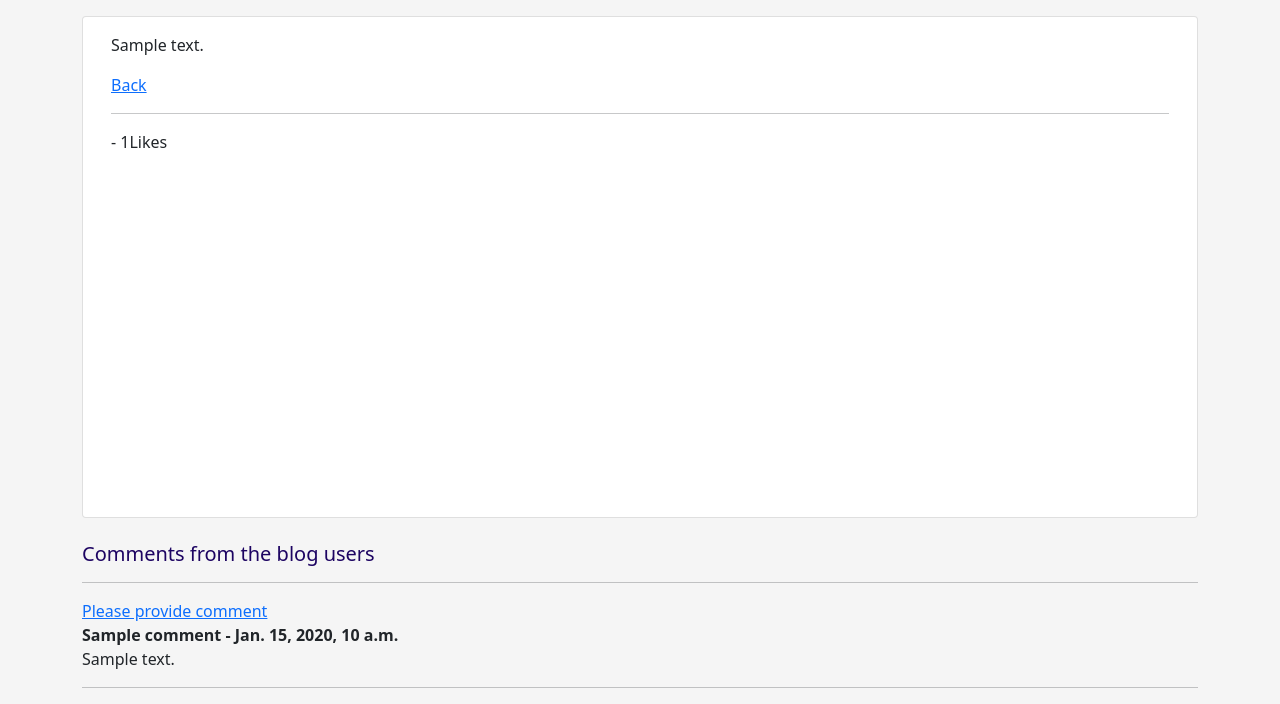
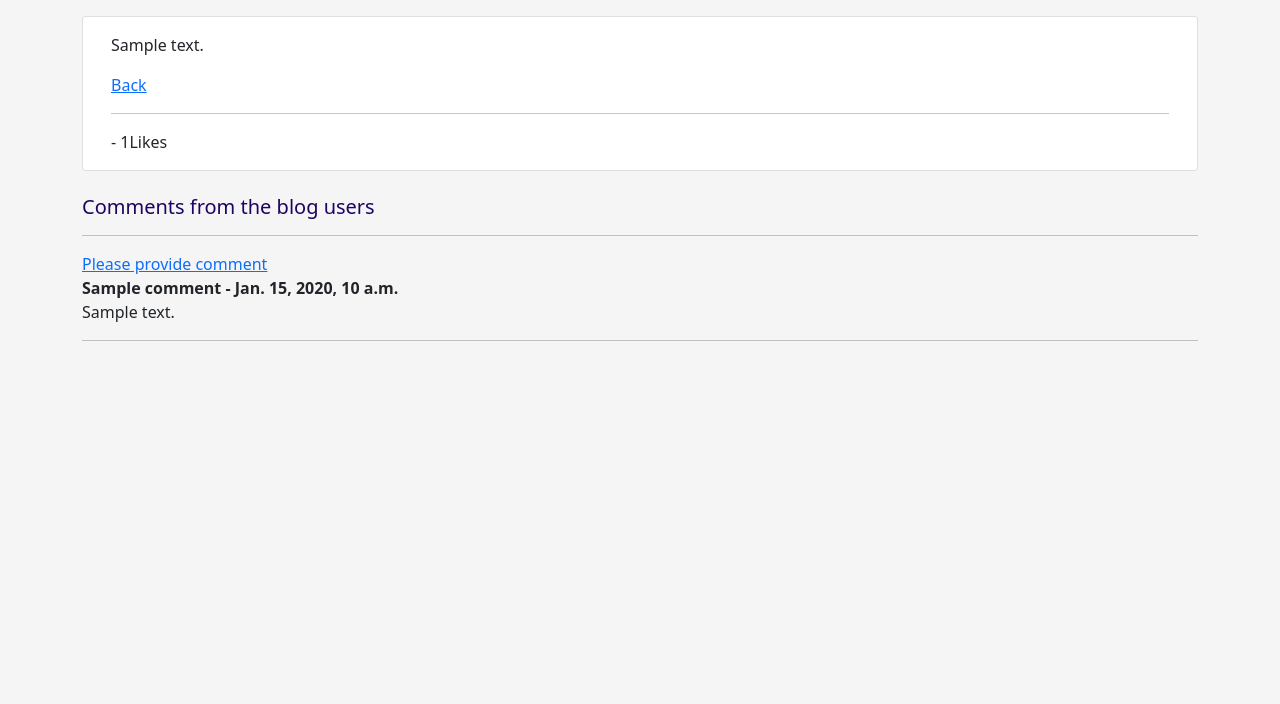
Before and after one commit to dhakal79/Portfolio-project-MS4, a Django app: page /article/1 in a window 1280 px wide. Shown: the part 209-913 px from the top of the page. After the commit the page ends 550 px from the top, so only its background shows below. Run offline with Django 4.2, Linux system fonts and the light colour scheme; tables that the repository leaves empty hold one stand-in row (values such as "Sample post").

```diff
--- a/static/style.css
+++ b/static/style.css
@@ -135,10 +135,10 @@ body{
 }
 }
 
-/*For tablet screen size from 768 -992 px */
+/*For tablet screen size from 993 px */
 @media screen and (min-width: 993px) {
 
     .card-body{
-    height: 500px;
+    height: unset;
   }
   }
```
Also changed, not shown: README.md, media/image/category.jpg (added), media/image/comment.jpg, media/image/delete.jpg (added), media/image/edit.jpg (added).
